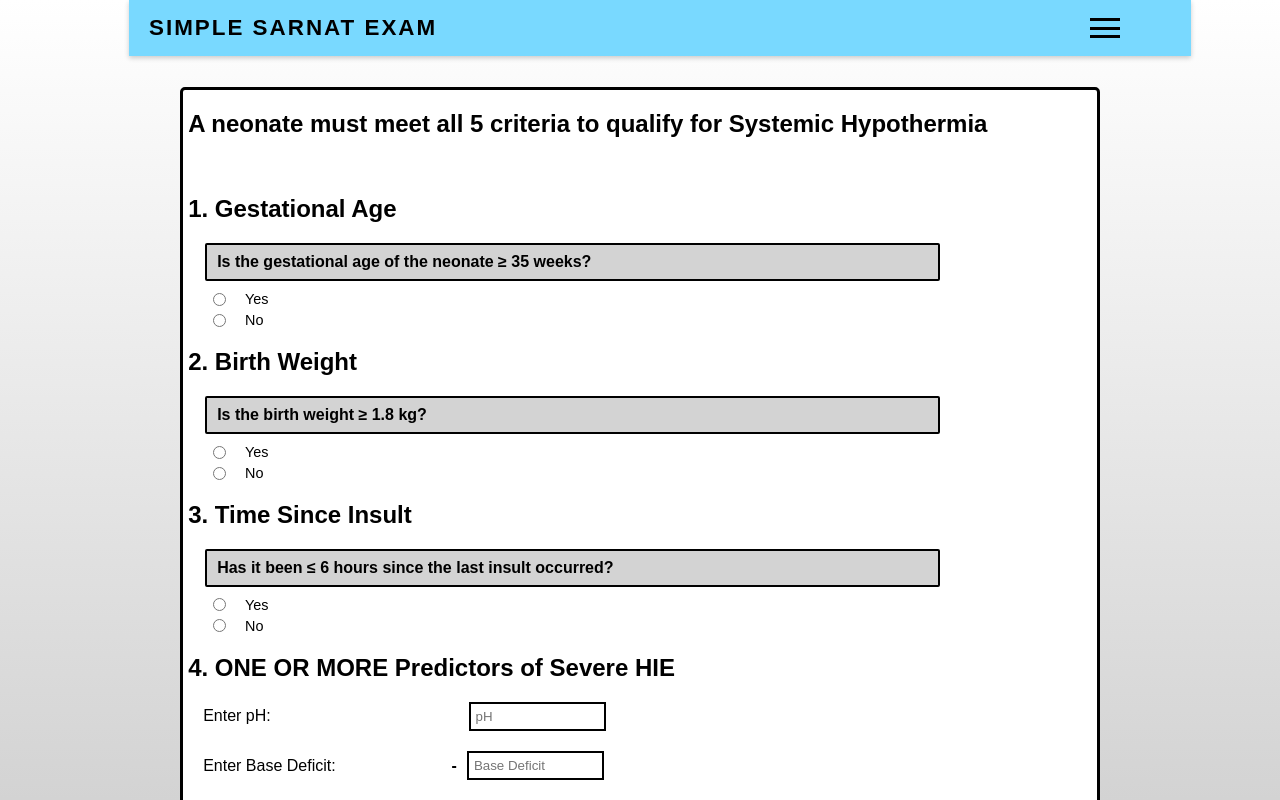
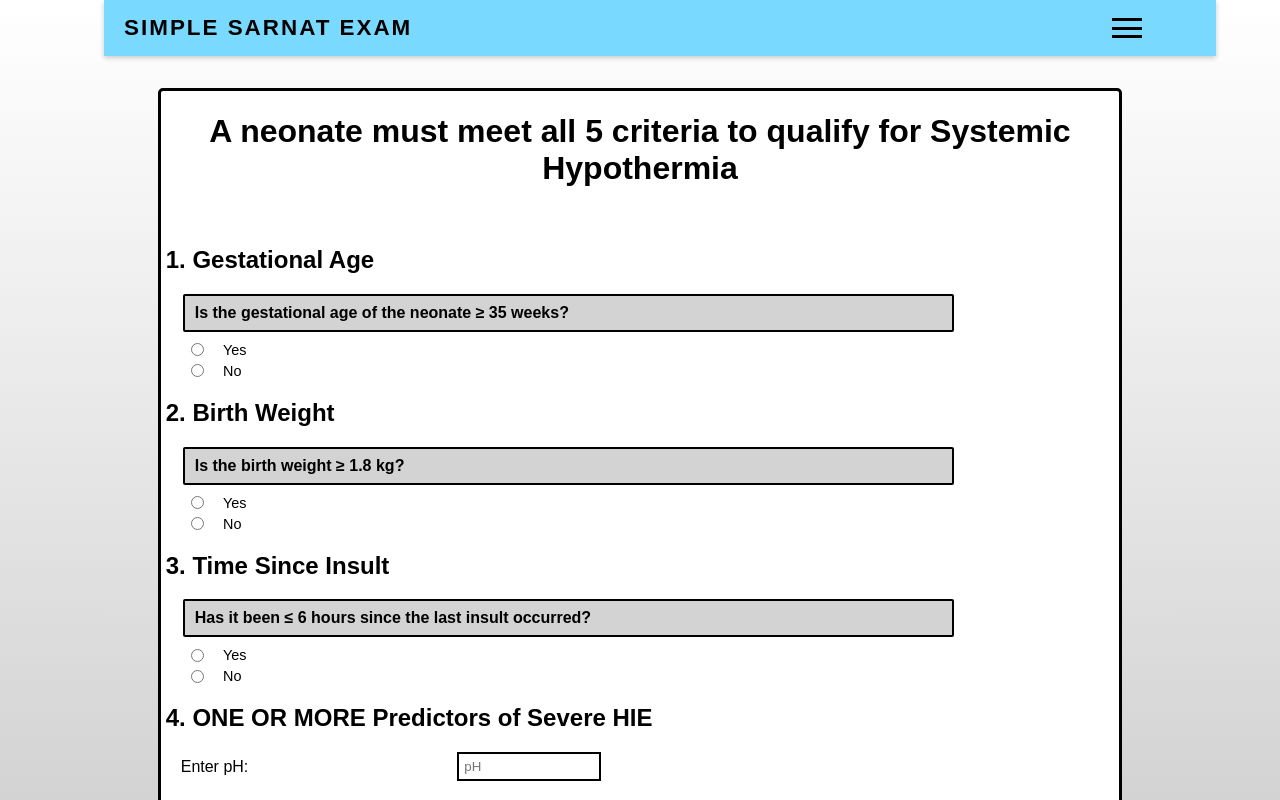
Before and after one commit to alexmerlo23/NeoCare, a React (Vite) app in the folder frontend/: page /rightbranch in a window 1280 px wide. Shown: the top 800 px of the page. Built offline with nearby package versions, Linux system fonts and the light colour scheme; a web font is replaced by a local one.

Commit message:
modified header

```diff
--- a/frontend/src/pages/RightBranch/RightBranch.jsx
+++ b/frontend/src/pages/RightBranch/RightBranch.jsx
@@ -287,7 +287,7 @@ newCriteria.signs_of_encephalopathy = numSigns;
     return (
         <div className="right-branch-container">
             <div className="right-branch-sarnat-exam">
-                <h2>A neonate must meet all 5 criteria to qualify for Systemic Hypothermia</h2>
+                <h1>A neonate must meet all 5 criteria to qualify for Systemic Hypothermia</h1>
                 <br></br>
                 <h2>1. Gestational Age</h2>
                 {renderRadioGroup("gestational_age", "Is the gestational age of the neonate ≥ 35 weeks?", ["Yes", "No"])}
```
